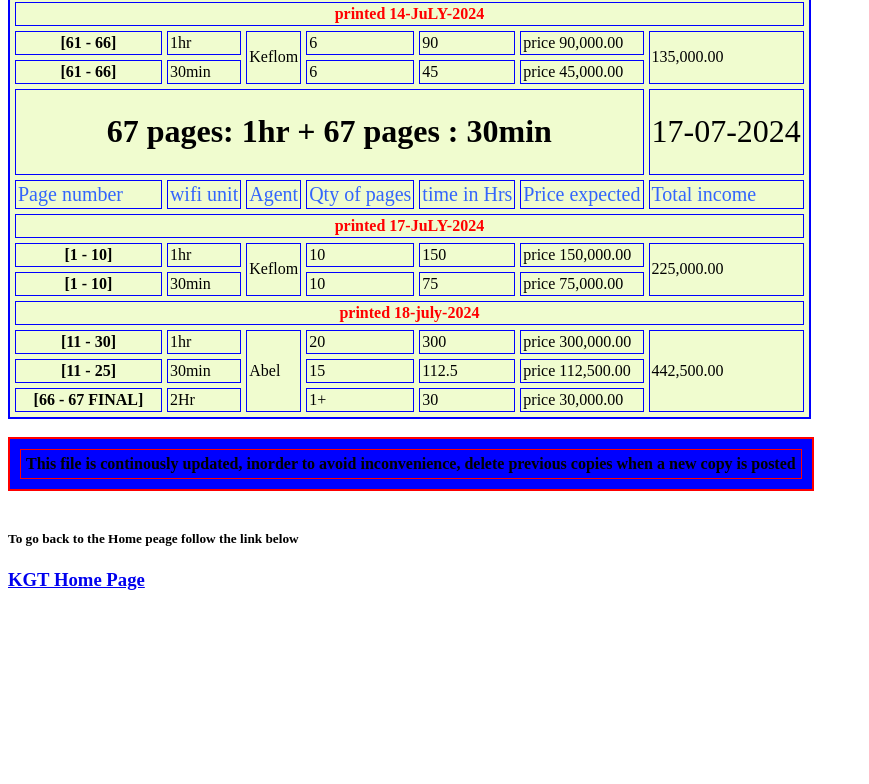
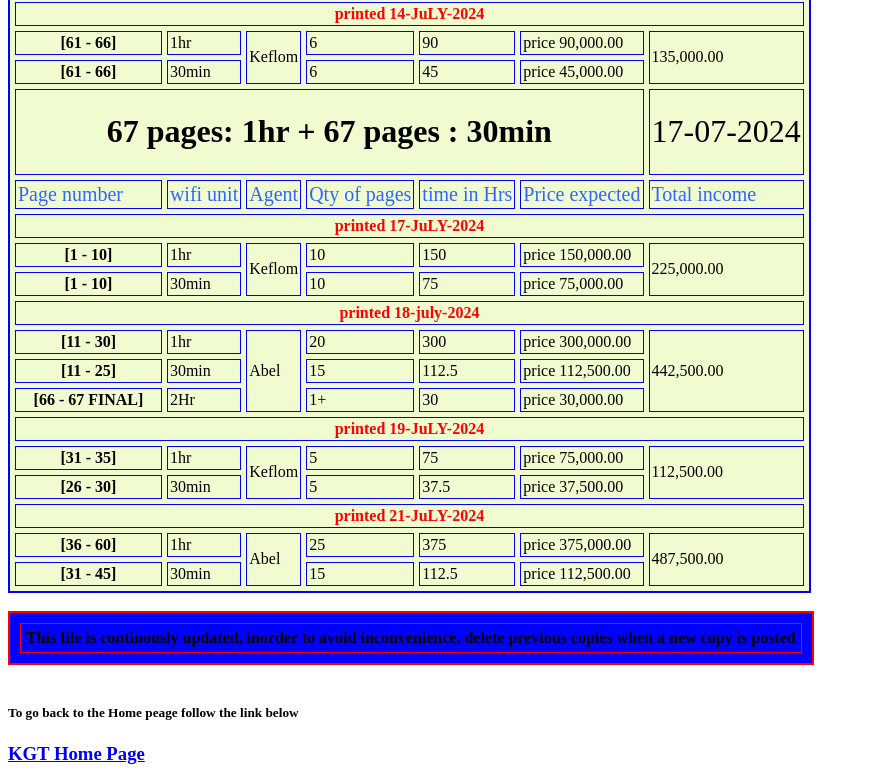
Before and after one commit to sayyadalnejum/juma, a plain HTML site: page wifi.html in a window 1280 px wide. Shown: the part 7633-8417 px from the top of the page, without its empty margins (0-869 px from the left). Before the commit the page ends 8243 px from the top, so only its background shows below. Drawn offline with Linux system fonts and the light colour scheme.

Commit message:
Update wifi.html

```diff
--- a/wifi.html
+++ b/wifi.html
@@ -344,6 +344,14 @@
 <tr><th>[11 - 25]</th><td> 30min</td><td>15</td><td>112.5</td><td>price 112,500.00</td></tr>
 <tr><th>[66 - 67 FINAL]</th><td> 2Hr</td><td>1+</td><td>30</td><td>price 30,000.00</td></tr>
 
+<tr><th colspan=7 style="color:red;">printed 19-JuLY-2024</th>
+<tr><th>[31 - 35]</th><td> 1hr</td><td rowspan=2> Keflom</td><td>5</td><td>75</td><td>price 75,000.00</td><td rowspan=2>112,500.00</td></tr>
+<tr><th>[26 - 30]</th><td> 30min</td><td>5</td><td>37.5</td><td>price 37,500.00</td></tr>
+
+<tr><th colspan=7 style="color:red;">printed 21-JuLY-2024</th>
+<tr><th>[36 - 60]</th><td> 1hr</td><td rowspan=2> Abel</td><td>25</td><td>375</td><td>price 375,000.00</td><td rowspan=2>487,500.00</td></tr>
+<tr><th>[31 - 45]</th><td> 30min</td><td>15</td><td>112.5</td><td>price 112,500.00</td></tr>
+
 </table>
 <br>
 <table bgcolor="blue" cellpadding=5 cellspacing=10 border=2 bordercolor="red">
```
